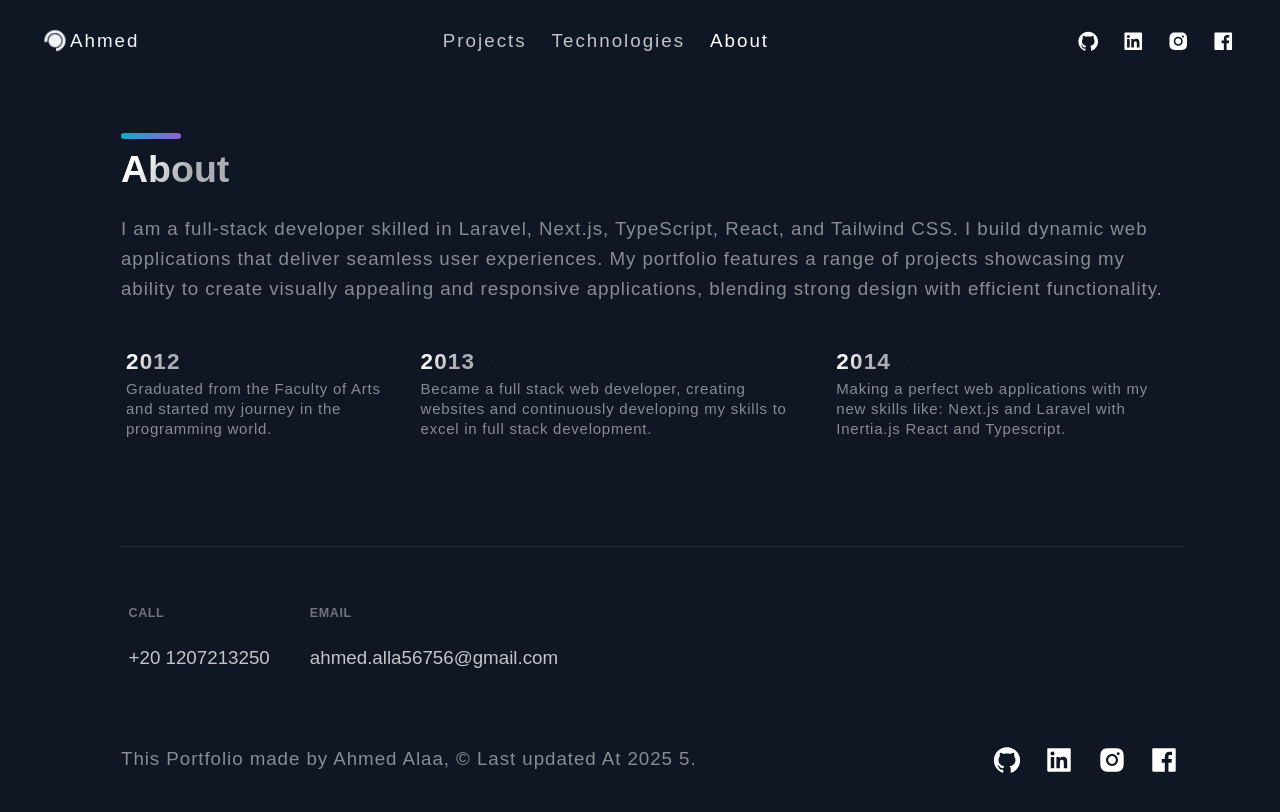
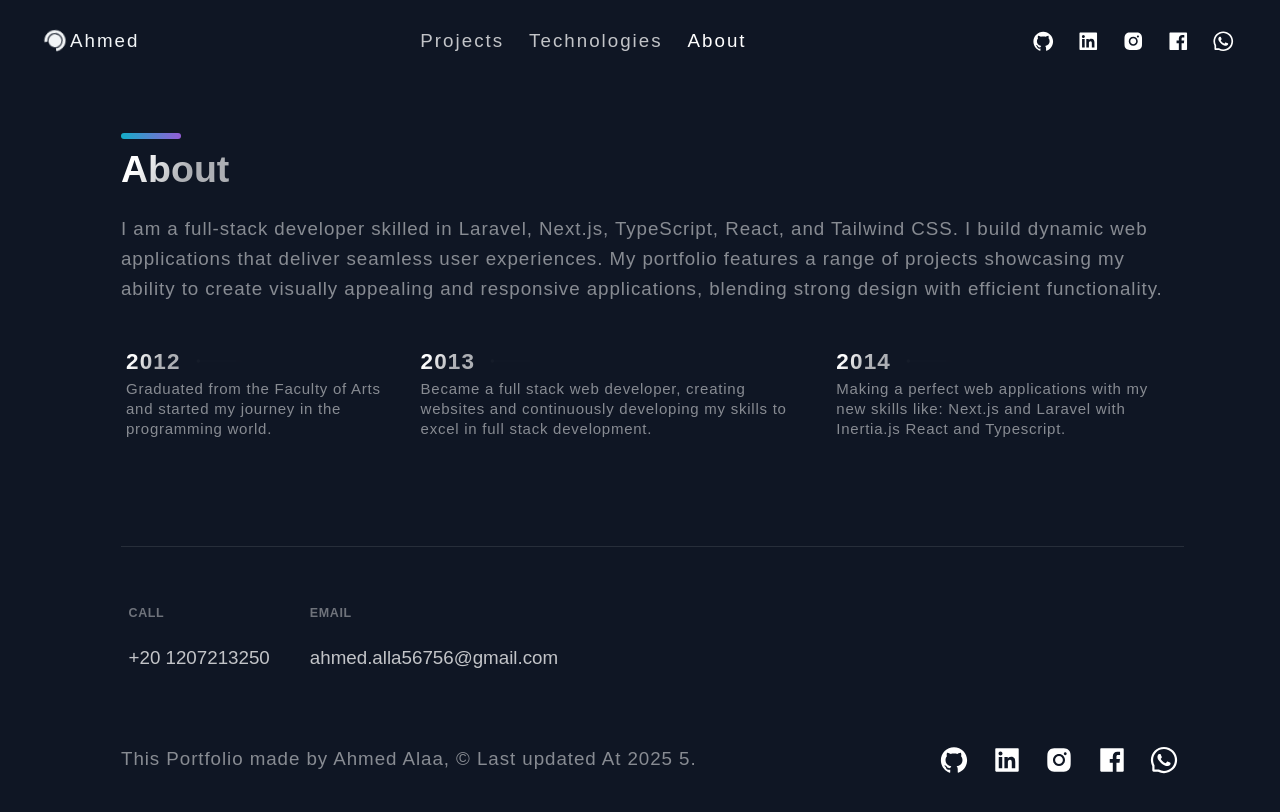
Before and after one commit to Ahmedalla1144/new-portfolio, a Next.js app: page /about in a window 1280 px wide. Shown: the top 812 px of the page. Built offline with nearby package versions, Linux system fonts and the light colour scheme.

Commit message:
adding whatsapp icon and change the project's api

```diff
--- a/src/app/components/Projects/getProjects.tsx
+++ b/src/app/components/Projects/getProjects.tsx
@@ -1,8 +1,11 @@
 export default async function getProjects() {
   // Fetch data from API
   const res = await fetch(
-    "https://www.ahmed.alaa1144.apis.mrbotusa.com/api/projects",
+    "https://www.ahmed.alaa1144.apis.mrbotusa.com/api/projects/1",
     { next: { revalidate: 10 } }
   );
+  if (!res.ok) {
+    throw new Error("Failed to fetch projects");
+  }
   return res.json();
 }
--- a/src/app/components/Social/Social.tsx
+++ b/src/app/components/Social/Social.tsx
@@ -1,5 +1,5 @@
 import Link from "next/link";
-import { AiFillFacebook, AiFillGithub, AiFillInstagram, AiFillLinkedin } from "react-icons/ai";
+import { AiFillFacebook, AiFillGithub, AiFillInstagram, AiFillLinkedin, AiOutlineWhatsApp } from "react-icons/ai";
 import { styles } from "../Header/styles";
 
 export default function Social() {
@@ -20,6 +20,10 @@ export default function Social() {
       <Link className={styles.socialIcons} href="https://www.facebook.com/ahmed.alla.313">
         <AiFillFacebook />
       </Link>
+
+      <Link className={styles.socialIcons} href='https://wa.me/201207213250'>
+        <AiOutlineWhatsApp />
+      </Link>
     </>
   );
 }
```
